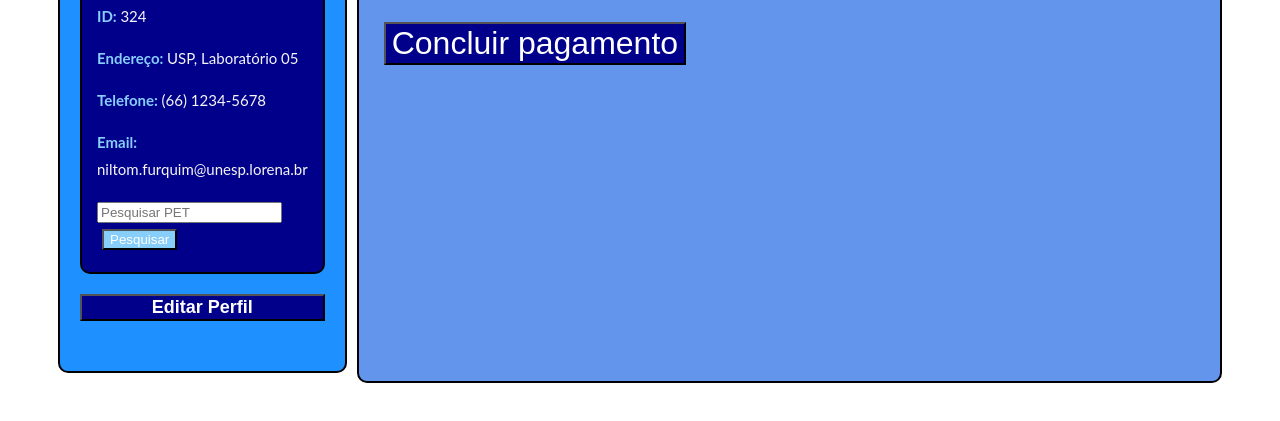
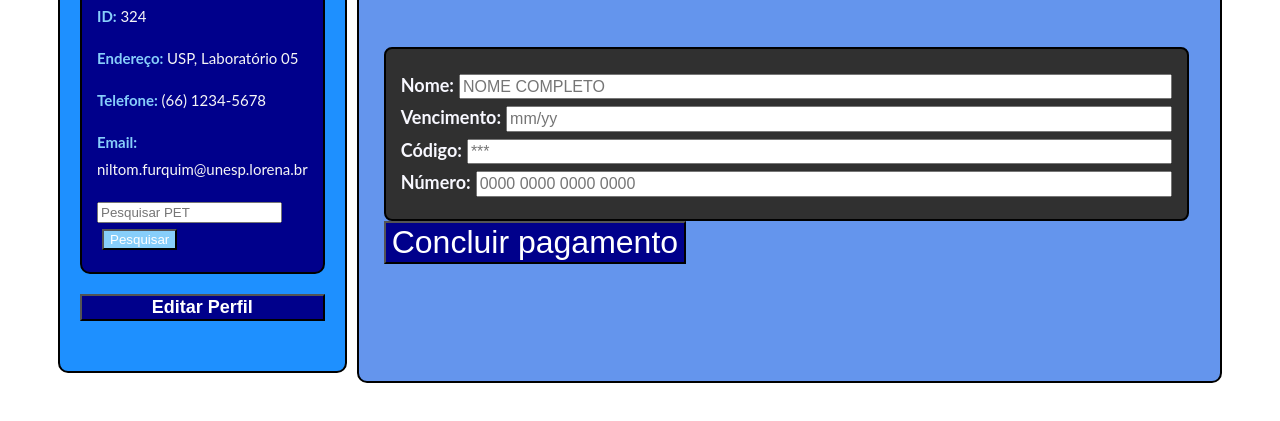
Before and after one commit to Vheclis/PEToGo, a plain HTML site: page pagamento.html in a window 1280 px wide. Shown: the part 623-1044 px from the top of the page. Drawn offline with Linux system fonts and the light colour scheme.

Commit message:
Finished the credit card payment page

```diff
--- a/pagamento.html
+++ b/pagamento.html
@@ -73,6 +73,29 @@
               <ul>
               <div style="margin-top: 10px">
                 <li>
+                    <div class="div-signIn">
+                        <form>
+                              <div class="div-field">
+                                  Nome:
+                                  <input type="text" placeholder="NOME COMPLETO">
+                              </div>
+                              <div class="div-field">
+                                  Vencimento:
+                                  <input type="text" placeholder="mm/yy">
+                              </div>
+                              <div class="div-field">
+                                  Código:
+                                  <input type="password" placeholder="***">
+                              </div>
+                              <div class="div-field">
+                                  Número:
+                                  <input type="text" placeholder="0000 0000 0000 0000">
+                              </div>
+
+                        </form>
+                    </div>
+                </li>
+                <li>
                     <button class="btn" style="font-size: xx-large">Concluir pagamento</button>
                 </li>
               </div>
```
